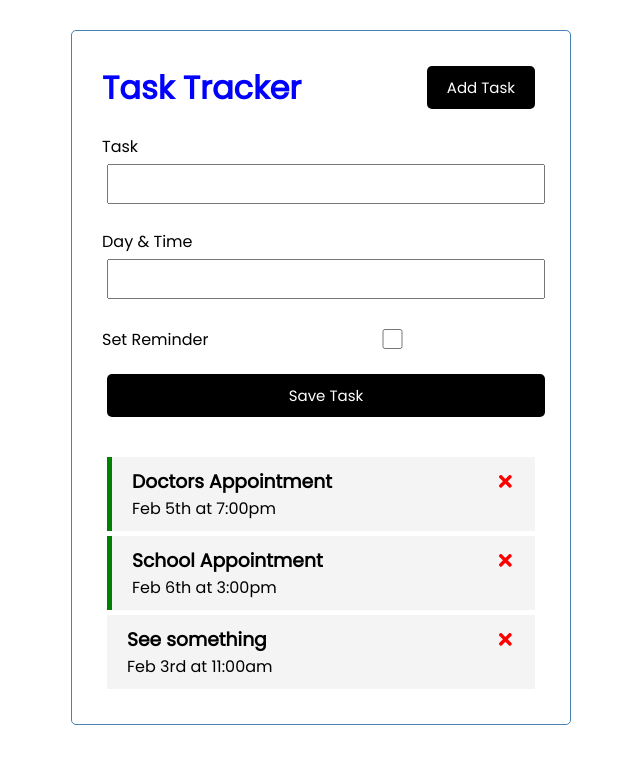
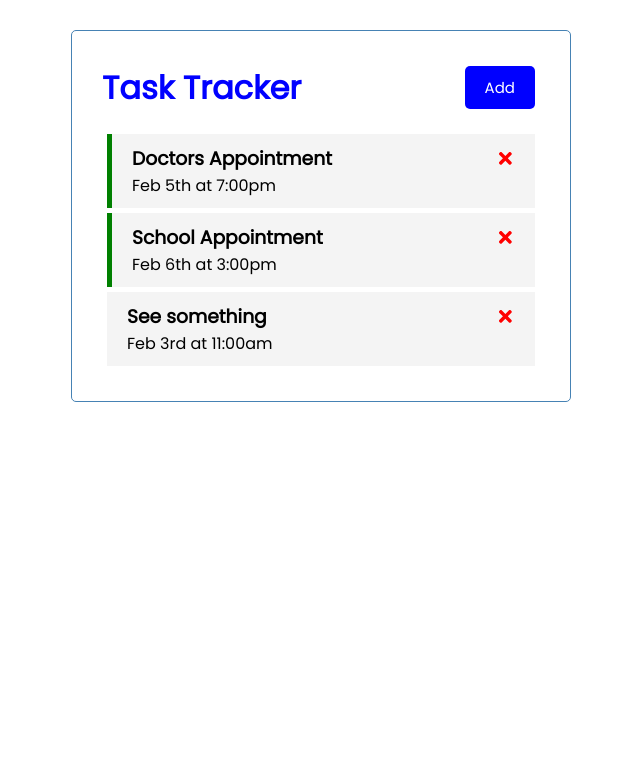
Before and after one commit to zackhamin/react-task-tracker-app, a React (Create React App) app: page / in a window 1280 px wide. Shown: the top 764 px of the page, without its empty margins (319-959 px from the left). Built offline with nearby package versions, Linux system fonts and the light colour scheme; the HTML template or start-up script is replaced by a standard one.

Commit message:
finished todo app in React

```diff
--- a/src/App.js
+++ b/src/App.js
@@ -6,6 +6,8 @@
 
 
 const App = () => {
+
+  const [showAddTask, setShowAddTask] = useState(false)
   const [tasks, setTask] = useState([
     {
     id: 1,
@@ -44,15 +46,12 @@
 
   return (
     <div className="container">
-      <Header />
-      <AddTask onAdd={addTask}/>
-      <Task onToggle={toggleReminder} task = {tasks} onDelete={deleteTask}/>
+      <Header onAdd={() => setShowAddTask(!showAddTask)} showAdd={showAddTask} />
+      {showAddTask && <AddTask onAdd={addTask}/>}
+      <Task onToggle={toggleReminder} task = {tasks} onDelete={deleteTask} />
     </div>
   );
 }
 
 
 export default App;
-
-
-// TODO: add a function which takes an argument and returns a string
--- a/src/components/Header.js
+++ b/src/components/Header.js
@@ -3,17 +3,14 @@
 import button from './Button'
 
 
-const Header = ({ title }) => {
-
-    const onClick = () => {
-        console.log("Clicked")
-    }
+const Header = ({ title, onAdd, showAdd }) => {
 
 
     return (
         <header className="header">
             <h1 style={headingStyle}> {title}</h1>
-            <Button colour="black" text="Add Task" onClick={onClick} />
+            <Button colour={showAdd ? "red" : "blue"}
+            text={showAdd ? " Close" : "Add"} onClick={onAdd} />
         </header>
     )
 }
```
Also changed, not shown: 1 other file (tests, documents, lock files or other folders).
